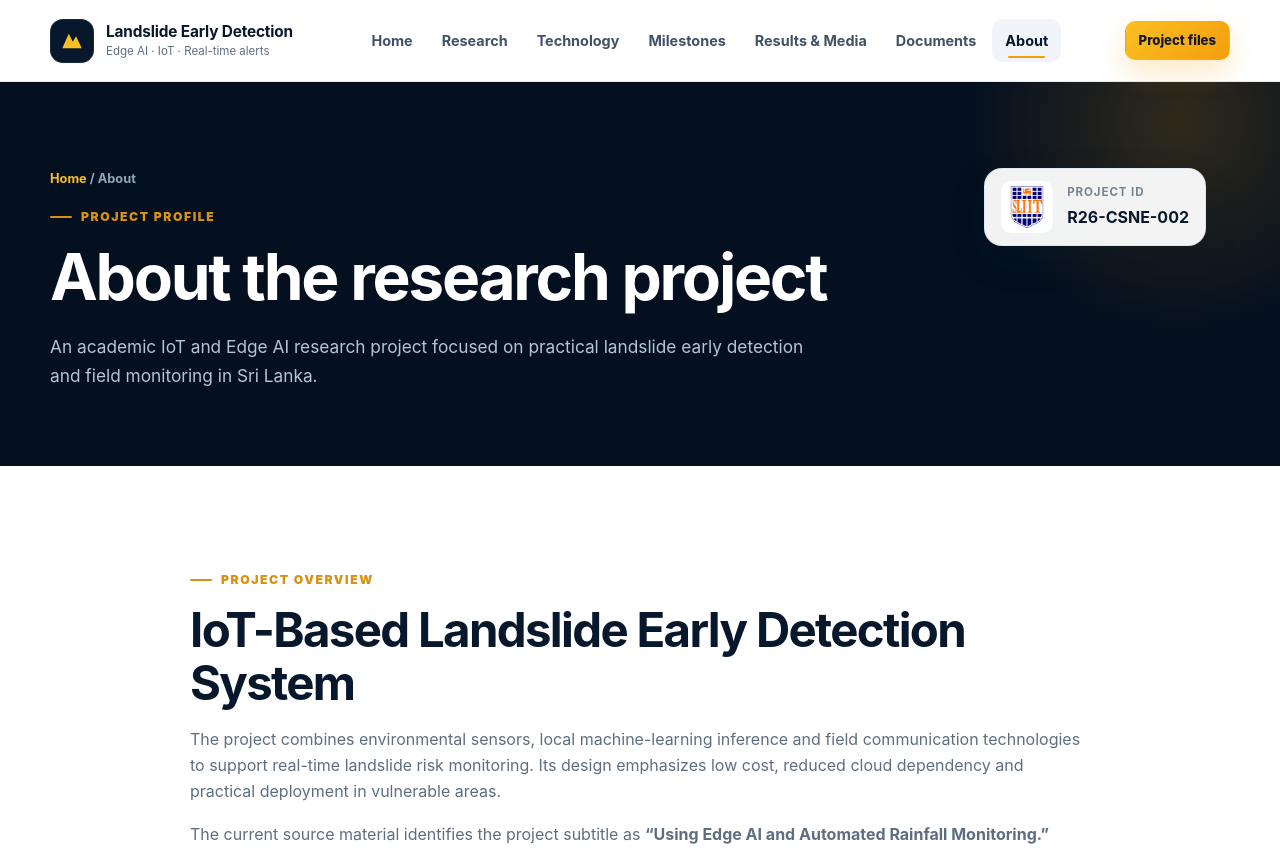
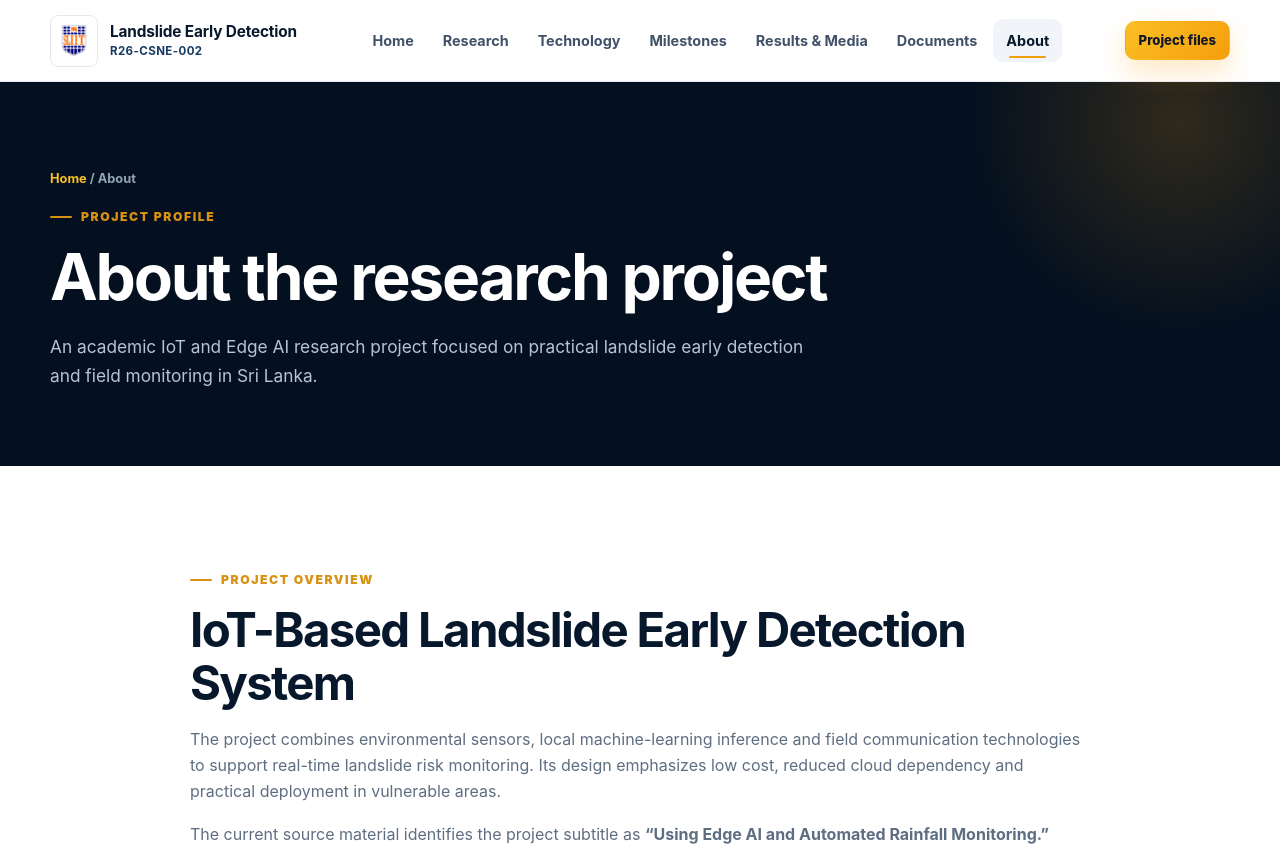
Before and after one commit to nigeethmaleesha/IoT-Based-Landslide-Early-Detection-System-Website, a website: page about.html in a window 1280 px wide. Shown: the top 850 px of the page. Drawn offline with Linux system fonts and the light colour scheme.

Commit message:
Update header

```diff
--- a/about.html
+++ b/about.html
@@ -1,6 +1,6 @@
 <!doctype html><html lang="en"><head><meta charset="utf-8"><meta name="viewport" content="width=device-width,initial-scale=1"><meta name="description" content="Researcher and project overview for the IoT landslide early detection system."><title>About | IoT Landslide Early Detection</title><link rel="icon" href="assets/images/favicon.svg" type="image/svg+xml"><link rel="stylesheet" href="assets/css/styles.css"></head><body>
-<header class="site-header"><div class="container header-inner"><a class="brand" href="index.html"><span class="brand-mark"><svg viewBox="0 0 32 32"><path d="M4 25 12 7l5 10 4-7 7 15H4Z" fill="#fbbf24"/></svg></span><span class="brand-copy"><strong>Landslide Early Detection</strong><span>Edge AI · IoT · Real-time alerts</span></span></a><nav class="desktop-nav"><a href="index.html" data-nav="index">Home</a><a href="research.html" data-nav="research">Research</a><a href="technology.html" data-nav="technology">Technology</a><a href="milestones.html" data-nav="milestones">Milestones</a><a href="results.html" data-nav="results">Results & Media</a><a href="documents.html" data-nav="documents">Documents</a><a href="about.html" data-nav="about">About</a></nav><div class="header-action"><a class="btn btn-small btn-primary" href="documents.html">Project files</a><button class="menu-toggle" data-menu-toggle aria-expanded="false" aria-label="Open navigation"><span></span></button></div></div><nav class="mobile-nav" data-mobile-nav><a href="index.html">Home</a><a href="research.html">Research</a><a href="technology.html">Technology</a><a href="milestones.html">Milestones</a><a href="results.html">Results & Media</a><a href="documents.html">Documents</a><a href="about.html">About</a></nav></header>
-<main><section class="page-hero"><div class="container about-hero-container"><div class="about-corner-badge reveal"><img src="assets/images/sliit-logo.png" alt="SLIIT logo"><div><span>Project ID</span><strong>R26-CSNE-002</strong></div></div><div class="breadcrumb"><a href="index.html">Home</a> / About</div><span class="eyebrow" style="margin-top:18px">Project profile</span><h1>About the research project</h1><p>An academic IoT and Edge AI research project focused on practical landslide early detection and field monitoring in Sri Lanka.</p></div></section>
+<header class="site-header"><div class="container header-inner"><a class="brand" href="index.html"><span class="brand-mark brand-mark-sliit"><img src="assets/images/sliit-logo.png" alt="SLIIT logo"></span><span class="brand-copy"><strong>Landslide Early Detection</strong><span class="brand-project-id">R26-CSNE-002</span></span></a><nav class="desktop-nav"><a href="index.html" data-nav="index">Home</a><a href="research.html" data-nav="research">Research</a><a href="technology.html" data-nav="technology">Technology</a><a href="milestones.html" data-nav="milestones">Milestones</a><a href="results.html" data-nav="results">Results & Media</a><a href="documents.html" data-nav="documents">Documents</a><a href="about.html" data-nav="about">About</a></nav><div class="header-action"><a class="btn btn-small btn-primary" href="documents.html">Project files</a><button class="menu-toggle" data-menu-toggle aria-expanded="false" aria-label="Open navigation"><span></span></button></div></div><nav class="mobile-nav" data-mobile-nav><a href="index.html">Home</a><a href="research.html">Research</a><a href="technology.html">Technology</a><a href="milestones.html">Milestones</a><a href="results.html">Results & Media</a><a href="documents.html">Documents</a><a href="about.html">About</a></nav></header>
+<main><section class="page-hero"><div class="container about-hero-container"><div class="breadcrumb"><a href="index.html">Home</a> / About</div><span class="eyebrow" style="margin-top:18px">Project profile</span><h1>About the research project</h1><p>An academic IoT and Edge AI research project focused on practical landslide early detection and field monitoring in Sri Lanka.</p></div></section>
 <section class="section section-white"><div class="container about-overview"><div class="copy reveal"><span class="eyebrow">Project overview</span><h2>IoT-Based Landslide Early Detection System</h2><p>The project combines environmental sensors, local machine-learning inference and field communication technologies to support real-time landslide risk monitoring. Its design emphasizes low cost, reduced cloud dependency and practical deployment in vulnerable areas.</p><p>The current source material identifies the project subtitle as <strong>“Using Edge AI and Automated Rainfall Monitoring.”</strong></p></div></div></section>
 <section class="section section-soft"><div class="container"><div class="section-heading reveal"><span class="eyebrow">Researcher</span><h2>Official research and academic information</h2></div><article class="researcher-card reveal"><div class="researcher-avatar">KG</div><div><h3>Gunawardhana K.A.S.H</h3><p>Researcher / Student</p><div class="researcher-meta"><span class="meta-chip">IT21242472</span><span class="meta-chip">SLIIT</span><span class="meta-chip">Faculty of Computing</span></div></div></article></div></section>
 <section class="section section-white"><div class="container"><div class="section-heading reveal"><span class="eyebrow">Current scope</span><h2>What this review version already covers</h2></div><div class="cards-4"><article class="feature-card reveal"><div class="icon-box">R</div><h3>Research content</h3><p>Problem, gap, objectives, comparison and system methodology.</p></article><article class="feature-card reveal"><div class="icon-box">T</div><h3>Technology</h3><p>Sensors, Edge AI, communications, power and hardware evidence.</p></article><article class="feature-card reveal"><div class="icon-box">A</div><h3>AI results</h3><p>Random Forest vs k-NN model comparison with key metrics.</p></article><article class="feature-card reveal"><div class="icon-box">D</div><h3>Secure documents</h3><p>OTP-gated upload/delete workflow with a public document library.</p></article></div><div class="callout reveal" style="margin-top:32px"><div class="callout-grid"><div><h3>Client content can be updated later</h3><p>This version intentionally keeps unsupported details out of the site. New supervisor, team, milestone, citation and contact information can be inserted once supplied.</p></div><a class="btn btn-primary" href="documents.html">Open project files</a></div></div></div></section>
--- a/assets/css/styles.css
+++ b/assets/css/styles.css
@@ -383,52 +383,25 @@ td strong { color:var(--navy-900); }
 @media(max-width:760px){.reference-list{padding-left:1.5rem}.reference-list li{padding-right:0}.sliit-identity img{max-width:190px}}
 
 
-/* About page refinements */
-.about-hero-container { position: relative; }
-.about-corner-badge {
-  position: absolute;
-  top: 0;
-  right: 24px;
-  display: inline-flex;
-  align-items: center;
-  gap: 14px;
-  padding: 12px 16px;
-  border-radius: 18px;
-  background: rgba(255,255,255,.95);
-  border: 1px solid rgba(219, 229, 241, .9);
-  box-shadow: 0 14px 34px rgba(7, 24, 45, .16);
-  color: var(--navy-900);
+/* Header branding: use the SLIIT crest in place of the old mountain icon. */
+.site-header .brand-mark-sliit {
+  width: 48px;
+  height: 52px;
+  flex: 0 0 48px;
+  padding: 4px;
+  background: white;
+  border: 1px solid var(--slate-200);
+  border-radius: 8px;
+  box-shadow: none;
 }
-.about-corner-badge img {
-  width: 52px;
-  height: 52px;
-  object-fit: contain;
-  display: block;
-  border-radius: 10px;
-  background: white;
+.site-header .brand-mark-sliit img { width: 100%; height: 100%; object-fit: contain; }
+.site-header .brand-project-id { font-weight: 750; letter-spacing: .035em; color: var(--navy-700); }
+.about-overview { max-width: 900px; }
+@media (max-width: 820px) {
+  .site-header .brand-mark-sliit { width: 42px; height: 46px; flex-basis: 42px; }
 }
-.about-corner-badge span {
-  display: block;
-  color: var(--slate-500);
-  font-size: .72rem;
-  font-weight: 700;
-  text-transform: uppercase;
-  letter-spacing: .08em;
+@media (max-width: 390px) {
+  .site-header .brand { gap: 8px; }
+  .site-header .brand-copy strong { font-size: .75rem; }
+  .site-header .brand-project-id { font-size: .66rem; }
 }
-.about-corner-badge strong {
-  display: block;
-  margin-top: 2px;
-  color: var(--navy-900);
-  font-size: 1rem;
-}
-.about-overview {
-  max-width: 900px;
-}
-
-@media (max-width: 920px) {
-  .about-corner-badge {
-    position: static;
-    margin-bottom: 20px;
-    width: fit-content;
-  }
-}
```
Also changed, not shown: admin.html (+1 -1 lines), documents.html (+1 -1 lines), index.html (+1 -1 lines), milestones.html (+1 -1 lines), research.html (+1 -1 lines), results.html (+1 -1 lines), technology.html (+1 -1 lines).
